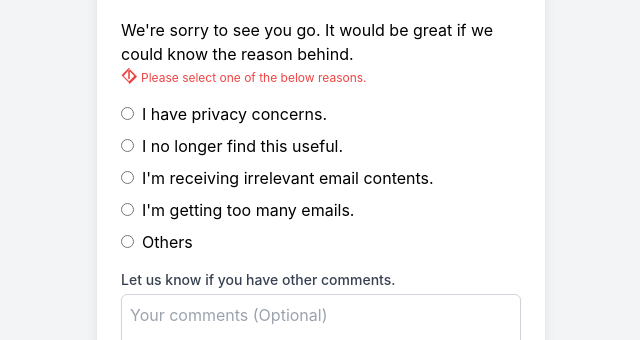
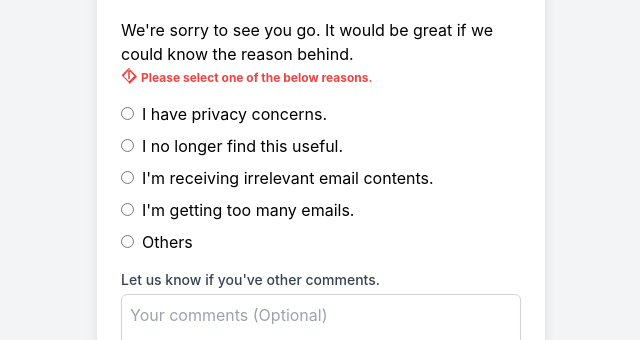
Before and after one commit to MaatallahMeriam/Internship_Task, a React (Create React App) app: page / in a window 1280 px wide. Shown: the part 586-926 px from the top of the page, without its empty margins (319-959 px from the left). Built offline with nearby package versions, Linux system fonts and the light colour scheme.

Commit message:
last version

```diff
--- a/src/CreateAccount.js
+++ b/src/CreateAccount.js
@@ -42,7 +42,7 @@ function CreateAccount() {
     <div className="max-w-md mx-auto bg-white p-6 rounded-lg shadow-lg">
       <h2 className="text-2xl font-bold mb-4 text-center text-blue-500">Create Account</h2>
 
-      <p>Create your account in a second to receive our latest news!</p>
+      <p>  Create your account in a second to receive our latest news!</p>
       <form className="space-y-4" onSubmit={handleSubmit}>
         <div>
           <label className="block text-sm font-medium text-gray-700">Email</label>
@@ -82,7 +82,7 @@ function CreateAccount() {
         </div>
         <div className="flex items-center">
           <input type="checkbox" className="h-4 w-4 text-blue-600 border-gray-300 rounded" checked />
-          <label className="ml-2 block text-sm text-gray-900">Remember Me.</label>
+          <label className="ml-2 block text-sm text-gray-900">Remember Me</label>
         </div>
         <button
           type="submit"
--- a/src/DeleteAccount.js
+++ b/src/DeleteAccount.js
@@ -19,7 +19,7 @@ function DeleteAccount() {
     <svg className="h-4 w-4 text-red-500 mr-1" xmlns="http://www.w3.org/2000/svg" viewBox="0 0 20 20" fill="currentColor">
       <path fillRule="evenodd" d="M10 18a1 1 0 01-.707-.293l-8-8a1 1 0 010-1.414l8-8a1 1 0 011.414 1.414L3.414 10 10 16.586 16.586 10 10 3.414 11.414 2l8 8a1 1 0 010 1.414l-8 8A1 1 0 0110 18zm0-16a1 1 0 011 1v10a1 1 0 01-2 0V3a1 1 0 011-1z" clipRule="evenodd" />
     </svg>
-    <p className="text-red-500 text-xs mt-1">Please select one of the below reasons.</p>
+    <p className="text-red-500 text-xs mt-1"><strong>Please select one of the below reasons.</strong></p>
   </div>
 )}
 
@@ -79,7 +79,7 @@ function DeleteAccount() {
 
         </div>
         <div>
-          <label className="block text-sm font-medium text-gray-700">Let us know if you have other comments.</label>
+          <label className="block text-sm font-medium text-gray-700">Let us know if you've other comments.</label>
           <textarea
             value={comments}
             onChange={(e) => setComments(e.target.value)}
```
